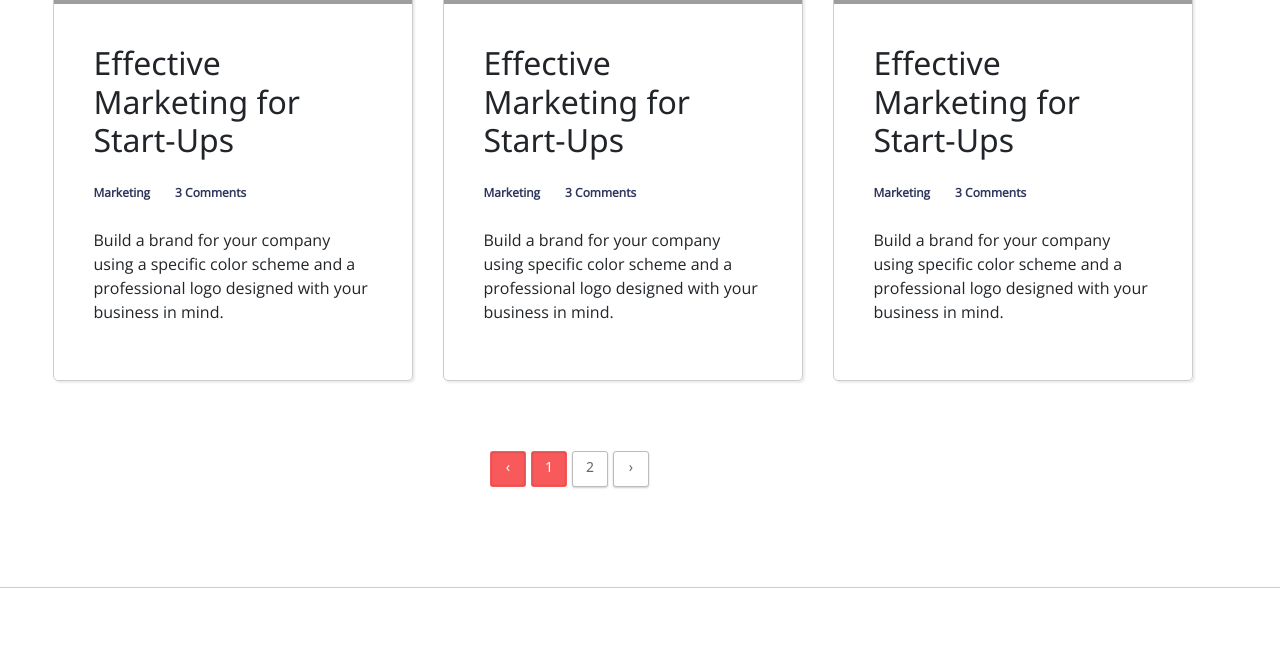
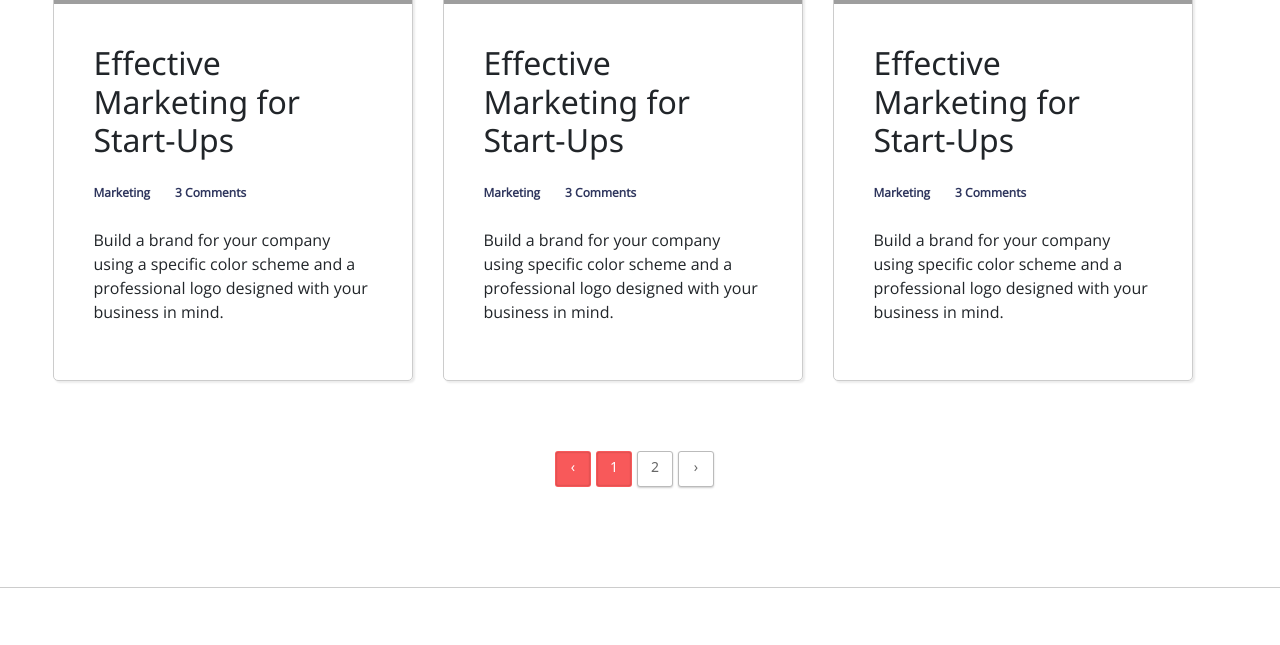
Before and after one commit to swbates/swbates.github.io, a website built with Parcel: page index.html in a window 1280 px wide. Shown: the part 990-1635 px from the top of the page. Built offline with nearby package versions, Linux system fonts and the light colour scheme; grey boxes are pictures that could not be loaded.

Commit message:
Update simplePagination.css

```diff
--- a/css/simplePagination.css
+++ b/css/simplePagination.css
@@ -12,7 +12,7 @@ ul.simple-pagination {
 	display: block;
 	overflow: hidden;
 	padding: 0 5px 100px 0;
-	width: 300px;
+	width: 170px;
 	margin: 0 auto;
 }
 
```
